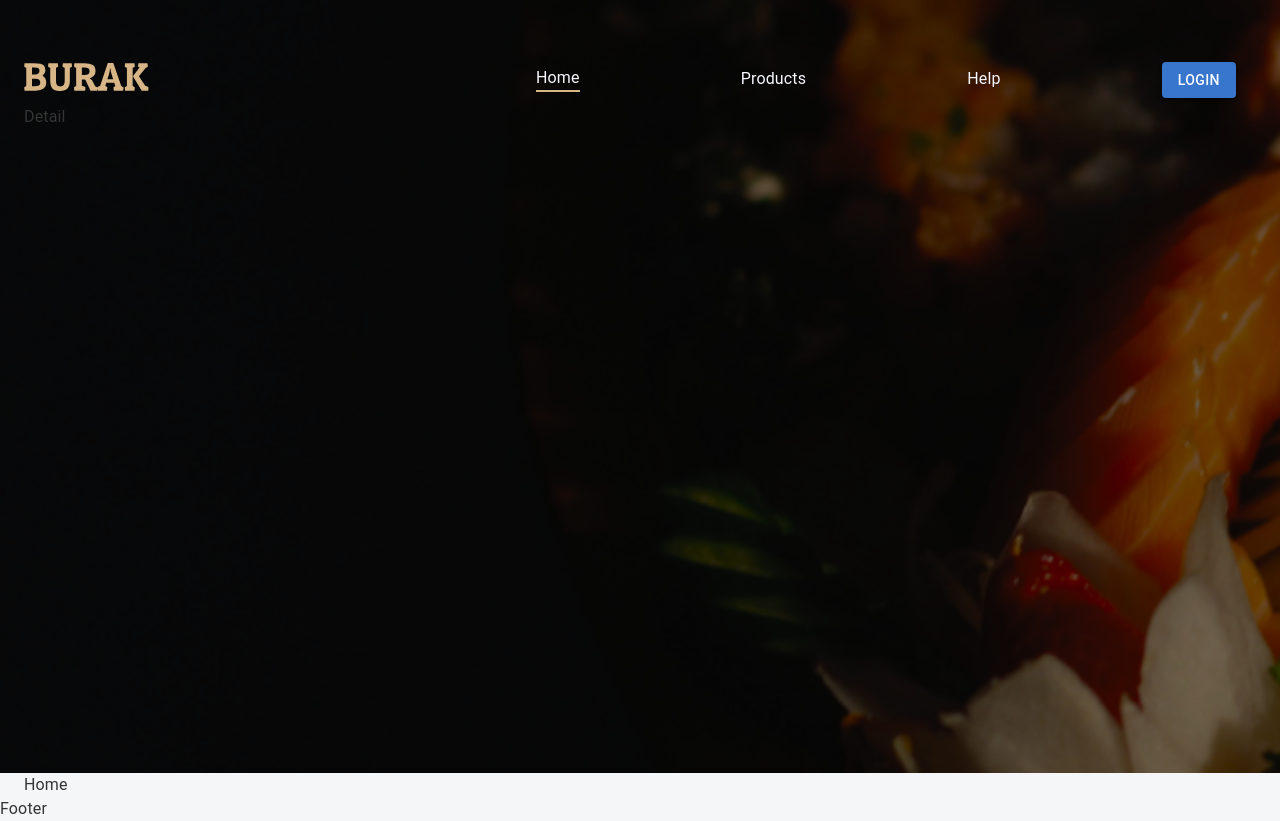
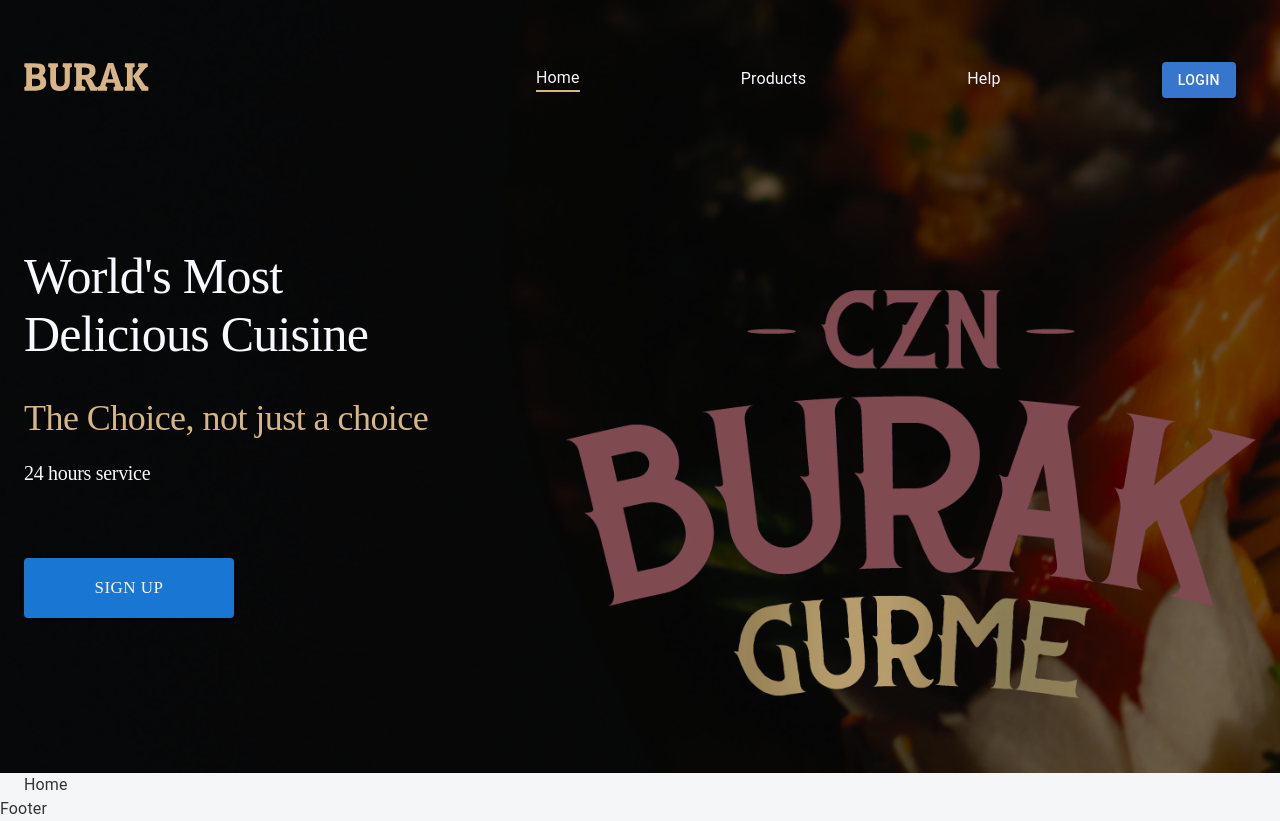
Before and after one commit to DostonAdikhamov/Burak-react, a React (Create React App) app: page / in a window 1280 px wide. Built offline with nearby package versions, Linux system fonts and the light colour scheme.

Commit message:
fix: modify homeNavbar header component

```diff
--- a/src/app/components/headers/HeaderNavbar.tsx
+++ b/src/app/components/headers/HeaderNavbar.tsx
@@ -51,7 +51,24 @@
                     )}
                     </Stack>
                 </Stack>
-                <Stack>Detail</Stack>
+                <Stack className={"header-frame"}>
+                    <Stack className={"detail"} >
+                        <Box className={"head-main-text"}>World's Most Delicious Cuisine </Box>
+                        <Box className={"wel-txt"}>The Choice, not just a choice</Box>
+                        <Box className={"service-txt"}>24 hours service</Box>
+                        <Box className={"signup"}>
+                            {!authMember ? (
+                                <Button
+                                variant="contained"
+                                className={"signup-button"}
+                                >SIGN UP</Button>
+                            ) : null }
+                        </Box>
+                    </Stack>
+                    <Box className={"logo-frame"}>
+                        <div className={"logo-img"}></div>
+                    </Box>
+                </Stack>
         </Container>
     </div>
     )
--- a/src/css/navbar.css
+++ b/src/css/navbar.css
@@ -74,3 +74,87 @@
 .home-navbar div.hover-line:after {
     transform-origin: 0% 50%;
 }
+
+.home-navbar .navbar-container .header-frame {
+    margin-top: 142px;
+    height: 462px;
+    display: flex;
+    flex-direction: row;
+    justify-content: space-between;
+}
+
+.home-navbar .navbar-container .header-frame .detail {
+    width: 510px;
+    display: flex;
+    flex-direction: column;
+}
+
+.home-navbar .navbar-container .header-frame .detail .head-main-text {
+    width: 450px;
+    height: 150px;
+    color: #f8f8ff;
+    font-family: "Roboto Serif";
+    font-size: 50px;
+    font-style: normal;
+    font-weight: 500;
+    line-height: normal;
+    letter-spacing: -0.75px;
+}
+
+.home-navbar .navbar-container .header-frame .detail .wel-txt{
+    width: 510px;
+    height: 42px;
+    color: #d7b686;
+    font-family: "Roboto Serif";
+    font-size: 36px;
+    font-style: normal;
+    font-weight: 400;
+    line-height: normal;
+    letter-spacing: -0.54px;
+}
+
+.home-navbar .navbar-container .header-frame .detail .service-txt{
+    margin-top: 23px;
+    width: 153px;
+    height: 23px;
+    color: #f8f8ff;
+    font-family: "Roboto Serif";
+    font-size: 20px;
+    font-style: normal;
+    font-weight: 400;
+    line-height: normal;
+    letter-spacing: -0.3px;
+}
+
+.home-navbar .navbar-container .detail .signup {
+    margin-top: 73px;
+}
+
+.home-navbar .navbar-container .detail .signup .signup-button {
+    width: 210px;
+    height: 60px;
+    border-radius: 4px;
+    background: #1976d2;
+    text-align: center;
+    font-family: Poppins;
+    font-size: 17px;
+    font-style: normal;
+    font-weight: 400;
+    line-height: normal;
+    color: #f8f8ff;
+}
+
+.home-navbar .navbar-container .logo-frame {
+    margin-top: 43px;
+    width: 690px;
+    height: 419px;
+}
+
+.home-navbar .navbar-container .logo-frame .logo-img {
+    width: 100%;
+    height: 100%;
+    background: url("/public/img/logo.webp");
+    background-size: contain;
+    background-repeat: no-repeat;
+    filter: invert(25%);
+}
```
